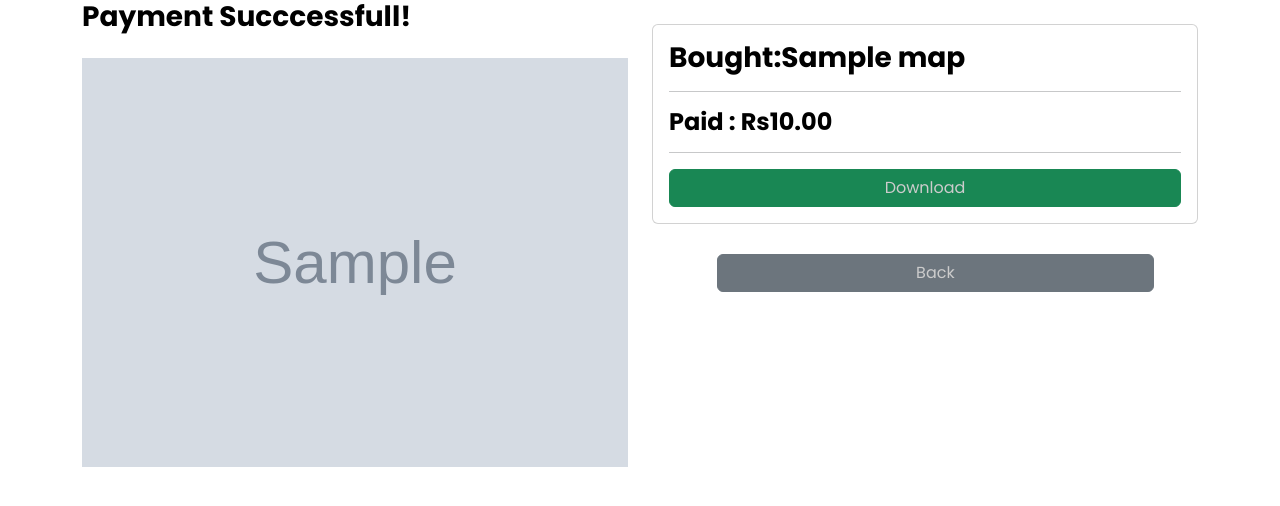
After one commit to DushanMalingaKarunapala/Geoframer-geospatialDataVisualization, a Django app: page /payment-success/1/ in a window 1280 px wide. The commit adds this page. Shown: the top 506 px of the page. Run offline with Django 5.2, Linux system fonts and the light colour scheme; tables that the repository leaves empty hold one stand-in row (values such as "Sample post"); grey boxes marked "Sample" are stand-in pictures; some libraries are stand-ins or nearby versions.

Commit message:
1.1(Changes in module Maps Library)

```diff
--- a/Design/forms.py
+++ b/Design/forms.py
@@ -2,7 +2,7 @@ from django import forms
 from .models import TemperatureMap, HumidityMap, Precipitation, Earthquakes, soilType, mineralContent, Rocks,Geological_Data,ClimateData
 from django.contrib.gis.geos import Point
 from django.contrib.gis.geos import GEOSException
-
+from django.forms import formset_factory
 
 class TemperatureMapForm(forms.ModelForm):
     avgtem = forms.FloatField(label="Temperature", widget=forms.NumberInput(
@@ -93,6 +93,7 @@ class EarthquakesForm(forms.ModelForm):
         model = Earthquakes
         # exclude =("earthquakeid","geodataid") #excluding attributes
         fields = ['geodataid', 'dateTime', 'epiLatLong', 'magnitude', 'depth']
+EarthquakesFormSet = formset_factory(EarthquakesForm, extra=1)
 
 class SoilTypeForm(forms.ModelForm):
 
--- a/Visualizations/models.py
+++ b/Visualizations/models.py
@@ -1,17 +1,34 @@
+from django.db import models
+from django.contrib.auth.models import User
 from django.db import models
 
-from django.db import models
 
 class MapType(models.Model):
     name = models.CharField(max_length=100)
 
+
 class DataType(models.Model):
     name = models.CharField(max_length=100)
+
 
 class Map(models.Model):
     title = models.CharField(max_length=255)
     map_type = models.ForeignKey(MapType, on_delete=models.CASCADE)
     data_type = models.ForeignKey(DataType, on_delete=models.CASCADE)
-    map_file = models.FileField(upload_to='media/maps/')  # This field will store the uploaded map file
-    thumbnail = models.ImageField(upload_to='media/thumbnails/', null=True, blank=True)  # This field is for the image thumbnail
+    # This field will store the uploaded map file
+    map_file = models.FileField(upload_to='media/maps/')
+    # This field is for the image thumbnail
+    thumbnail = models.ImageField(
+        upload_to='media/thumbnails/', null=True, blank=True)
     free = models.BooleanField(default=True)
+    price = models.DecimalField(
+        max_digits=8, decimal_places=2, null=True, blank=True)
+
+    def save(self, *args, **kwargs):
+        # Ensure that if the map is marked as free, the price is set to None
+        if self.free:
+            self.price = None
+        super(Map, self).save(*args, **kwargs)
+
+
+# payment model
--- /dev/null
+++ b/Visualizations/templates/payment-successfull.html
@@ -0,0 +1,49 @@
+{%extends 'visualizationsbase.html'%} {%load static%} {%block content%}
+<style>
+  .container {
+    background-color: f0f0f0;
+  }
+  h3,
+  h4 {
+    color: black;
+  }
+  .back{
+    display: inline-block;
+    margin-top: 10px;
+    width: 100%;
+
+
+  }
+  .back button{
+    width: 80%;
+    margin-top:20px;
+    margin-left: 65px;
+  }
+</style>
+<div class="container">
+  <div class="row">
+    <div class="col-lg">
+      <h3>Payment Succcessfull!</h3>
+      <br />
+      <img src="{{mapproduct.thumbnail.url}}" />
+    </div>
+    <div class="col-lg">
+      <br />
+      <div class="card card-body">
+        <h3>Bought:{{mapproduct.title}}</h3>
+        <hr />
+        <h4>Paid : Rs{{mapproduct.price}}</h4>
+        <hr />
+        <!-- <div id="paypal-button-container"></div> -->
+        <button class="btn btn-success">
+          <a href="{% url 'download-map' pk=mapproduct.id %}">Download</a>
+        </button>
+      </div>
+      <div class="back">
+        <button class="btn btn-secondary"><a href="{% url 'visualizationsHome' %}">Back</button>
+      </div>
+    </div>
+  </div>
+</div>
+
+{%endblock%}
--- a/Visualizations/urls.py
+++ b/Visualizations/urls.py
@@ -1,8 +1,15 @@
 from django.urls import path
 from . import views
+from .views import DownloadMapView
 
 urlpatterns = [
-    path('visualizationsHome', views.visualizationsHome, name = 'visualizationsHome' ),
+    path('visualizationsHome', views.visualizationsHome, name='visualizationsHome'),
+    path('checkout/<int:pk>/', views.checkout, name="checkout"),
+    path('payment-success/<int:pk>/',
+         views.payment_successfull, name='payment-success'),
+    path('payment-failed/<int:pk>/', views.payment_faild, name='payment-failed'),
+    path('download/<int:pk>/', DownloadMapView.as_view(), name='download-map'),
+
 
 
 ]
--- a/Visualizations/views.py
+++ b/Visualizations/views.py
@@ -1,7 +1,72 @@
 from django.shortcuts import render
+from .models import Map
+from paypal.standard.forms import PayPalPaymentsForm
+from django.conf import settings
+import uuid
+from django.urls import reverse
+from django.views import View
+from django.shortcuts import get_object_or_404
+from django.http import HttpResponse
+from django.contrib.auth.decorators import login_required
+from django.utils.decorators import method_decorator
 from .models import Map
 # Create your views here.
 
+
 def visualizationsHome(request):
     maps = Map.objects.all()
-    return render(request, 'visualizationsHome.html',{'maps':maps})
+    return render(request, 'visualizationsHome.html', {'maps': maps})
+
+
+def checkout(request, pk):
+    mapproduct = Map.objects.get(id=pk)
+
+    host = request.get_host()
+
+    paypal_checkout = {
+        'business': settings.PAYPAL_RECEIVER_EMAIL,
+        'amount': mapproduct.price,
+        'map_name': mapproduct.title,
+        'invoice': uuid.uuid4(),
+        'currency_code': 'USD',
+        'notify_url': f"http://{host}{reverse('paypal-ipn')}",
+        'return_url': f"http://{host}{reverse('payment-success', kwargs={'pk':mapproduct.id})}",
+        'cancel_url': f"http://{host}{reverse('payment-failed', kwargs={'pk':mapproduct.id})}",
+
+    }
+    paypal_payment = PayPalPaymentsForm(initial=paypal_checkout)
+
+    context = {
+        'mapproduct': mapproduct,
+        'paypal': paypal_payment
+    }
+    return render(request, "checkout.html", context)
+
+
+def payment_successfull(request, pk):
+    mapproduct = Map.objects.get(id=pk)
+    context = {'mapproduct': mapproduct}
+    return render(request, "payment-successfull.html", context)
+
+
+def payment_faild(request, pk):
+    mapproduct = Map.objects.get(id=pk)
+    context = {'mapproduct': mapproduct}
+    return render(request, "payment-faild.html", context)
+
+
+# download map view
+
+@method_decorator(login_required, name='dispatch')
+class DownloadMapView(View):
+    def get(self, request, pk):
+        mapproduct = get_object_or_404(Map, id=pk)
+
+        # Assuming your map_file field contains the file path
+        file_path = mapproduct.map_file.path
+
+        with open(file_path, 'rb') as file:
+            response = HttpResponse(
+                file.read(), content_type='application/octet-stream')
+            response['Content-Disposition'] = f'attachment; filename="{mapproduct.title}.jpg"'
+            return response
--- a/geoplatform/settings.py
+++ b/geoplatform/settings.py
@@ -54,9 +54,12 @@ INSTALLED_APPS = [
     'corsheaders',
     'django.contrib.gis',
     'rest_framework',
+    'paypal.standard.ipn',
+
 
 
 ]
+
 
 MIDDLEWARE = [
     'django.middleware.security.SecurityMiddleware',
@@ -192,3 +195,6 @@ MEDIA_URL = '/media/'
 MEDIA_ROOT = os.path.join(BASE_DIR, 'media')
 
 DEFAULT_AUTO_FIELD = 'django.db.models.BigAutoField'
+
+PAYPAL_RECEIVER_EMAIL = 'sb-fccyg20578439@business.example.com'
+PAYPAL_TEST = True
--- a/geoplatform/urls.py
+++ b/geoplatform/urls.py
@@ -28,10 +28,13 @@ urlpatterns = [
     path('', include('Visualizations.urls')),
     path('admin/', admin.site.urls),
     path('api-auth/', include('rest_framework.urls')),
-    path('api/keplergl_earthquakes_map/', EarthquakesMapView.as_view(), name='earthquakes_map'),
-    path('api/keplergl_precipitation_map/', PrecipitationMapView.as_view(), name='precipitation_map'),
-
+    path('api/keplergl_earthquakes_map/',
+         EarthquakesMapView.as_view(), name='earthquakes_map'),
+    path('api/keplergl_precipitation_map/',
+         PrecipitationMapView.as_view(), name='precipitation_map'),
+    path('', include('paypal.standard.ipn.urls')),
 
 ] + static(settings.STATIC_URL, document_root=settings.STATIC_ROOT)
 if settings.DEBUG:
-    urlpatterns += static(settings.MEDIA_URL, document_root=settings.MEDIA_ROOT)
+    urlpatterns += static(settings.MEDIA_URL,
+                          document_root=settings.MEDIA_ROOT)
--- a/homepage/forms.py
+++ b/homepage/forms.py
@@ -41,7 +41,7 @@ class SignUpForm(UserCreationForm):
 
 class CustomUserChangeForm(UserChangeForm):
     username = forms.CharField(
-        label="Email Address",
+        label="Username",
         widget=forms.TextInput(attrs={'class': 'form-control', 'placeholder': 'Username'})
     )
 
```
Also changed, not shown: 0-starting-code/src/main.js (+9 -9 lines), Design/templates/Deshome.html (+7 -1 lines), Visualizations/templates/checkout.html (added, +31 -0 lines), Visualizations/templates/visualizationsHome.html (+52 -22 lines), Visualizations/templates/payment-faild.html (added).
